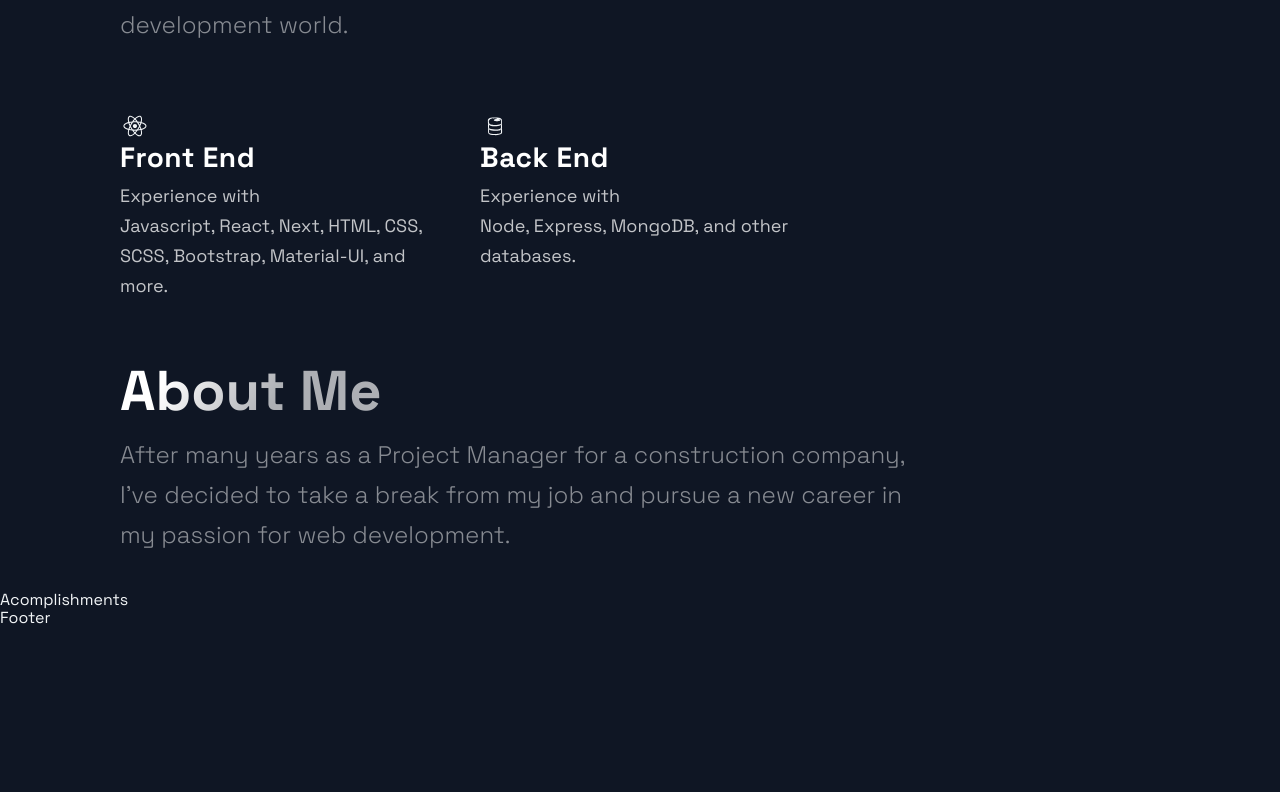
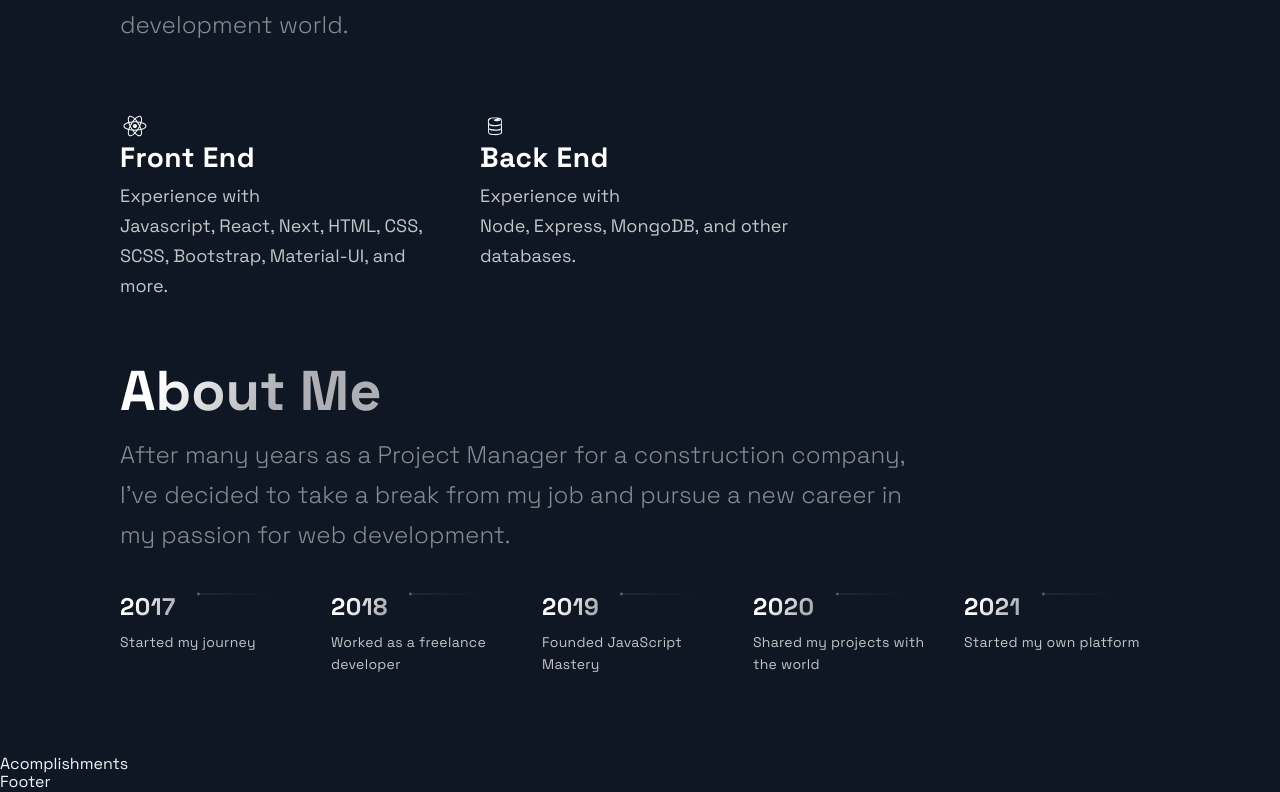
Before and after one commit to Gtzquierdo/credotribe, a Next.js app: page / in a window 1280 px wide. Shown: the part 2366-3158 px from the top of the page. Before the commit the page ends 2994 px from the top, so only its background shows below. Built offline with nearby package versions, Linux system fonts and the light colour scheme.

Commit message:
scorll and carousel

```diff
--- a/src/components/TimeLine/TimeLine.js
+++ b/src/components/TimeLine/TimeLine.js
@@ -7,47 +7,117 @@
 const TOTAL_CAROUSEL_COUNT = TimeLineData.length;
 
 const Timeline = () => {
-  // const [activeItem, setActiveItem] = useState(0);
-  // const carouselRef = useRef();
+  const [activeItem, setActiveItem] = useState(0);
+  const carouselRef = useRef();
 
   // const scroll = (node, left) => {
   //   return node.scrollTo({ left, behavior: 'smooth' });
   // }
 
-  // const handleClick = (e, i) => {
-  //   e.preventDefault();
+  const handleClick = (e, i) => {
+    e.preventDefault();
 
-  //   if (carouselRef.current) {
-  //     const scrollLeft = Math.floor(carouselRef.current.scrollWidth * 0.7 * (i / TimeLineData.length));
+    if (carouselRef.current) {
+      const scrollLeft = Math.floor(carouselRef.current.scrollWidth * 0.7 * (i / TimeLineData.length));
 
-  //     scroll(carouselRef.current, scrollLeft);
-  //   }
-  // }
+      scroll(carouselRef.current, scrollLeft);
+    }
+  }
 
-  // const handleScroll = () => {
-  //   if (carouselRef.current) {
-  //     const index = Math.round((carouselRef.current.scrollLeft / (carouselRef.current.scrollWidth * 0.7)) * TimeLineData.length);
+  const handleScroll = () => {
+    if (carouselRef.current) {
+      const index = Math.round((carouselRef.current.scrollLeft / (carouselRef.current.scrollWidth * 0.7)) * TimeLineData.length);
 
-  //     setActiveItem(index);
-  //   }
-  // }
+      setActiveItem(index);
+    }
+  }
 
-  // // snap back to beginning of scroll when window is resized
-  // // avoids a bug where content is covered up if coming from smaller screen
-  // useEffect(() => {
-  //   const handleResize = () => {
-  //     scroll(carouselRef.current, 0);
-  //   }
+  // snap back to beginning of scroll when window is resized
+  // avoids a bug where content is covered up if coming from smaller screen
+  useEffect(() => {
+    const handleResize = () => {
+      scroll(carouselRef.current, 0);
+    }
 
-  //   window.addEventListener('resize', handleResize);
-  // }, []);
+    window.addEventListener('resize', handleResize);
+  }, []);
 
   return (
     <Section id="about">
       <SectionTitle>About Me</SectionTitle>
       <SectionText>
-        After many years as a Project Manager for a construction company, I've decided to take a break from my job and pursue a new career in my passion for web development.
+        After many years as a Project Manager for a construction company, I've
+        decided to take a break from my job and pursue a new career in my
+        passion for web development.
       </SectionText>
+      <CarouselContainer ref={carouselRef} onScroll={handleScroll}>
+        <>
+          {TimeLineData.map((item, index) => (
+            <CarouselMobileScrollNode
+              key={index}
+              final={index === TOTAL_CAROUSEL_COUNT - 1}
+            >
+              <CarouselItem
+                index={index}
+                id={`carousel_item_${index}`}
+                active={activeItem}
+                onClick={(e) => handleClick(e, index)}
+              >
+                <CarouselItemTitle>
+                  {item.year}
+                  <CarouselItemImg
+                    width="208"
+                    height="6"
+                    viewBox="0 0 208 6"
+                    fill="none"
+                    xmlns="http://www.w3.org/2000/svg"
+                  >
+                    <path
+                      fill-rule="evenodd"
+                      clip-rule="evenodd"
+                      d="M2.5 5.5C3.88071 5.5 5 4.38071 5 3V3.5L208 3.50002V2.50002L5 2.5V3C5 1.61929 3.88071 0.5 2.5 0.5C1.11929 0.5 0 1.61929 0 3C0 4.38071 1.11929 5.5 2.5 5.5Z"
+                      fill="url(#paint0_linear)"
+                      fill-opacity="0.33"
+                    />
+                    <defs>
+                      <linearGradient
+                        id="paint0_linear"
+                        x1="-4.30412e-10"
+                        y1="0.5"
+                        x2="208"
+                        y2="0.500295"
+                        gradientUnits="userSpaceOnUse"
+                      >
+                        <stop stop-color="white" />
+                        <stop
+                          offset="0.79478"
+                          stop-color="white"
+                          stop-opacity="0"
+                        />
+                      </linearGradient>
+                    </defs>
+                  </CarouselItemImg>
+                </CarouselItemTitle>
+                <CarouselItemText>{item.text}</CarouselItemText>
+              </CarouselItem>
+            </CarouselMobileScrollNode>
+          ))}
+        </>
+      </CarouselContainer>
+      <CarouselButtons>
+        {TimeLineData.map((item, index) => (
+          <CarouselButton
+            key={index}
+            index={index}
+            active={activeItem}
+            onClick={(e) => handleClick(e, index)}
+            type="button"
+          >
+            <CarouselButtonDot active={activeItem} />
+          </CarouselButton>
+
+        ))}
+      </CarouselButtons>
     </Section>
   );
 };
```
